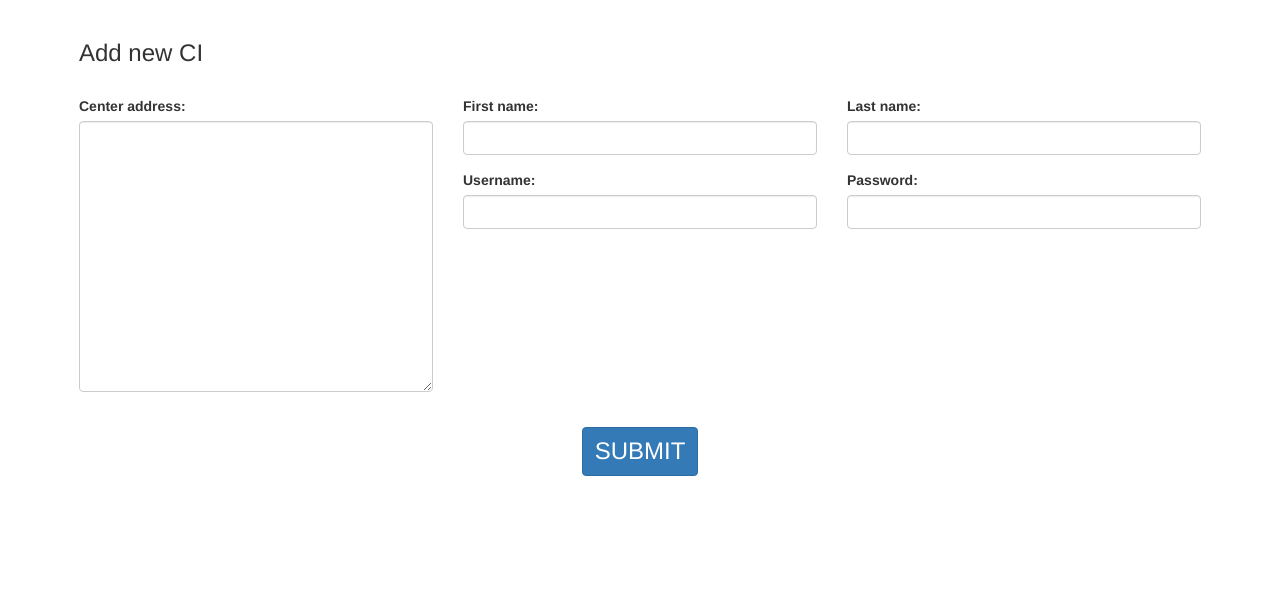
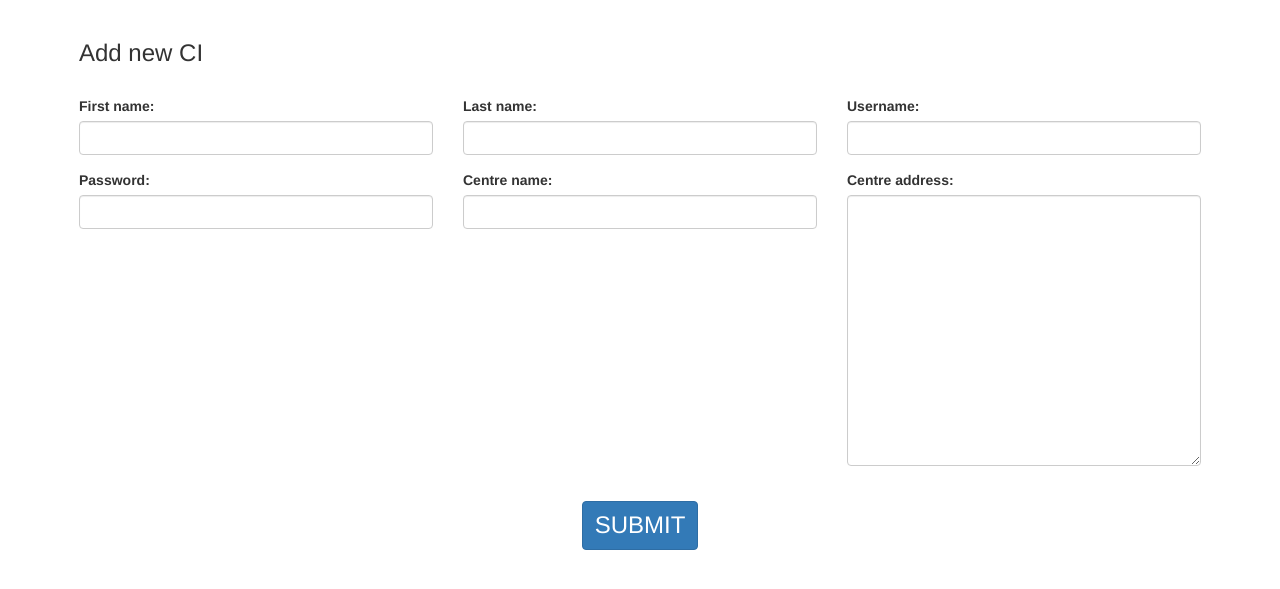
Before and after one commit to study-abacus/admin-site, a Django app: page /form/add_ci/ in a window 1280 px wide. Shown: the part 62-651 px from the top of the page. Run offline with Django 3.2, Linux system fonts and the light colour scheme; the visitor is signed in with stand-in values (Sample User, id 1); some libraries are stand-ins or nearby versions.

Commit message:
centre model created

```diff
--- a/form/forms.py
+++ b/form/forms.py
@@ -2,7 +2,7 @@ from django import forms
 from django.contrib.auth.models import User
 
 from form.conf import COURSES, CI
-from form.models import Student, Course, Achievement, Fee, CI
+from form.models import Student, Course, Achievement, Fee, CI, Centre
 
 
 class LoginForm(forms.Form):
@@ -92,13 +92,17 @@ class CIAddForm(forms.ModelForm):
 	last_name = forms.CharField(max_length = 100)
 	username = forms.CharField(max_length = 100)
 	password = forms.CharField(max_length = 100, widget = forms.PasswordInput())
+	centre_name = forms.CharField(max_length = 100)
+	centre_address = forms.CharField(widget = forms.Textarea())
 
 	class Meta:
 		model = CI
-		fields = ('center_address',)
+		fields = '__all__'
+		exclude = ('user',)
 
 	def save(self, **kwargs):
 		ci = super().save(commit=False)
+
 		user = User.objects.create(
 			username=self.cleaned_data['username'],
 			first_name=self.cleaned_data['first_name'],
@@ -106,4 +110,11 @@ class CIAddForm(forms.ModelForm):
 		user.set_password(self.cleaned_data['password'])
 		ci.user = user
 		ci.save()
+
+		centre = Centre.objects.create(
+			name = self.cleaned_data['name'],
+			address = self.cleaned_data['address'],
+			ci = ci
+		)
+
 		return ci
--- a/form/models.py
+++ b/form/models.py
@@ -7,9 +7,16 @@ from form.conf import COURSES, GENDER
 
 # Create your models here.
 
+class Centre(models.Model):
+	name = models.CharField(max_length = 100)
+	address = models.TextField(null = True)
+	ci = models.ForeignKey('CI', on_delete = models.CASCADE)
+
+	def __str__(self):
+		return self.name
+
 class CI(models.Model):
 	user = models.OneToOneField(User, on_delete = models.CASCADE, unique = True)
-	center_address = models.TextField(null=True)
 
 	@property
 	def first_name(self):
--- a/form/template/form/cis.html
+++ b/form/template/form/cis.html
@@ -13,7 +13,7 @@
 
             <div class="row">
                 <div class="col-xs-12 col-md-6">
-                    <h3>Students</h3>
+                    <h3>CIs</h3>
                 </div>
                 <div class="col-xs-12 col-md-6">
                         <nav aria-label="Page navigation example" style="float: right">
@@ -53,7 +53,7 @@
                         <tr>
                             <th scope="row">{{ ci.pk }}</th>
                             <td>{{ ci.first_name }} {{ ci.last_name }}</td>
-                            <td><a href="" class="btn btn-success">Edit</a></td>
+                            <td><a href="{% url 'ci' pk=ci.pk %}" class="btn btn-success">Edit</a></td>
                         </tr>
                     {% endfor %}
                 </tbody>
--- a/form/urls.py
+++ b/form/urls.py
@@ -18,7 +18,11 @@ urlpatterns = [
 	path('edit_fee/<int:pk>', views.FeeUpdate.as_view(), name='edit_fee'),
 	path('delete_fee/<int:pk>', views.FeeDelete.as_view(), name='delete_fee'),
 	path('cis/', views.CIList.as_view(), name = 'ci_list'),
+	path('ci/<int:pk>', views.CIDetail.as_view(), name = 'ci'),
 	path('add_ci/', views.CIAdd.as_view(), name = 'add_ci'),
+	path('add_centre/<int:ci_id>', views.CentreAdd.as_view(), name = 'centre_add'),
+	path('edit_centre/<int:pk>', views.CentreUpdate.as_view(), name = 'edit_centre'),
+	path('delete_centre/<int:pk>', views.CentreDelete.as_view(), name = 'delete_centre'),
 	path('success/', views.Success.as_view(), name='success'),
 
 	path('get/', views.get_student_list, name='get_student_list'),
--- a/form/views/generics.py
+++ b/form/views/generics.py
@@ -230,6 +230,11 @@ class FeeDelete(LoginRequiredMixin, DeleteView):
                 raise Http404
         return fee
 
+class CIDetail(IsAdminMixin, LoginRequiredMixin, DetailView):
+    model = models.CI
+    template_name = 'form/ci.html'
+    context_object_name = 'ci'
+
 class CIAdd(IsAdminMixin, LoginRequiredMixin, CreateView):
     model = models.CI
     template_name = 'form/ci_add_form.html'
@@ -241,3 +246,32 @@ class CIList(IsAdminMixin, LoginRequiredMixin, ListView):
     template_name = 'form/cis.html'
     context_object_name = 'cis'
     paginate_by = 20
+
+class CentreAdd(IsAdminMixin, LoginRequiredMixin, CreateView):
+    model = models.Centre
+    fields = ('name', 'address')
+    template_name = 'form/generic_edit_form.html'
+    context_object_name = 'form'
+    success_url = reverse_lazy('success')
+
+    def form_valid(self, form):
+        obj = form.save(commit = False)
+
+        ci_id = self.kwargs['ci_id']
+        ci = get_object_or_404(models.CI, pk = ci_id)
+        obj.ci = ci
+
+        obj.save()
+        return super().form_valid(form)
+
+class CentreUpdate(IsAdminMixin, LoginRequiredMixin, UpdateView):
+    model = models.Centre
+    fields = ('name', 'address')
+    template_name = 'form/generic_edit_form.html'
+    context_object_name = 'form'
+    success_url = reverse_lazy('success')
+
+class CentreDelete(IsAdminMixin, LoginRequiredMixin, DeleteView):
+    model = models.Centre
+    template_name = 'form/delete.html'
+    success_url = reverse_lazy('success')
```
Also changed, not shown: form/template/form/ci.html (added, +112 -0 lines), form/migrations/0010_auto_20181103_1345.py (added).
